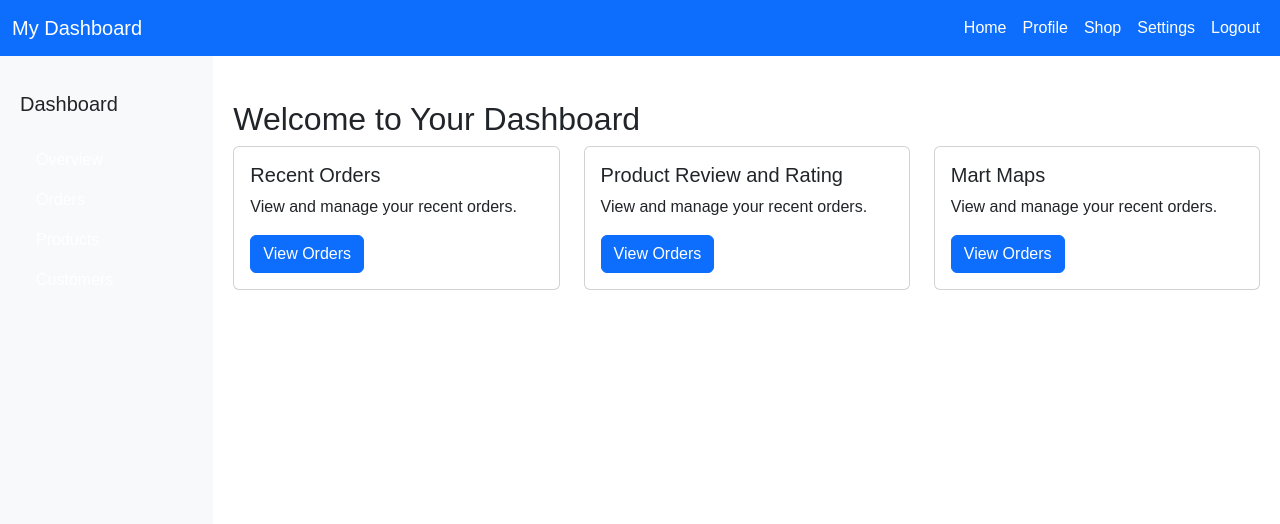
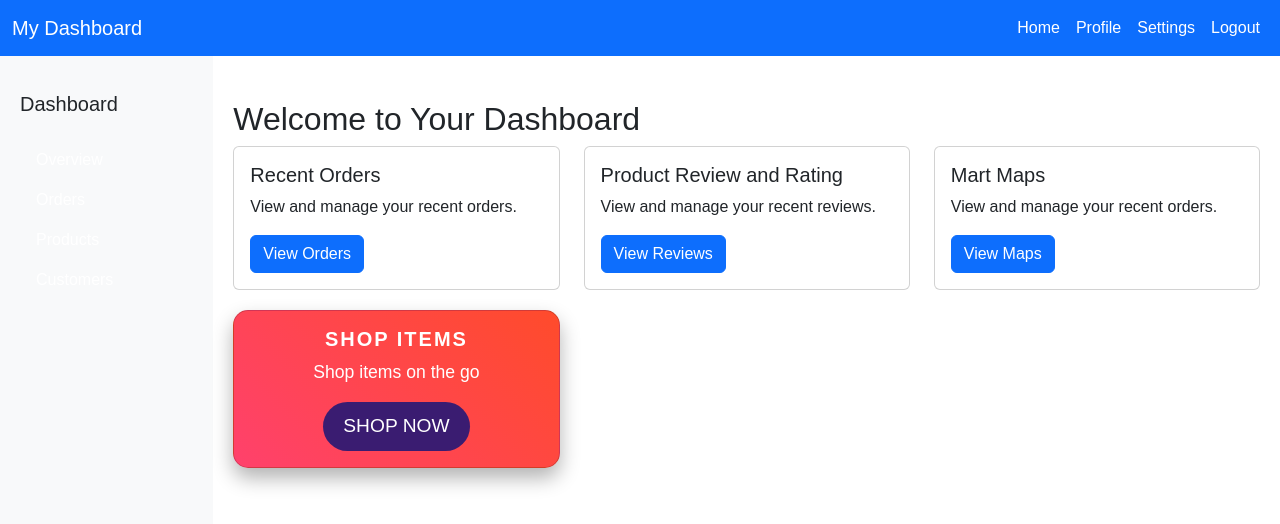
Before and after one commit to Sathwik279/walmartChallenge, a plain HTML site: page userDash.html in a window 1280 px wide. Drawn offline with nearby package versions, Linux system fonts and the light colour scheme.

Commit message:
modified the shop button

```diff
--- a/userDash.html
+++ b/userDash.html
@@ -76,9 +76,7 @@
                     <li class="nav-item">
                         <a class="nav-link" href="#">Profile</a>
                     </li>
-                    <li class="nav-item">
-                        <a class="nav-link" href="./fruitables-1.0.0/index.html">Shop</a>
-                    </li>
+
                     <li class="nav-item">
                         <a class="nav-link" href="#">Settings</a>
                     </li>
@@ -120,8 +118,8 @@
                         <div class="card">
                             <div class="card-body">
                                 <h5 class="card-title">Product Review and Rating</h5>
-                                <p class="card-text">View and manage your recent orders.</p>
-                                <a href="#" class="btn btn-primary">View Orders</a>
+                                <p class="card-text">View and manage your recent reviews.</p>
+                                <a href="#" class="btn btn-primary">View Reviews</a>
                             </div>
                         </div>
                     </div>
@@ -130,10 +128,22 @@
                             <div class="card-body">
                                 <h5 class="card-title">Mart Maps</h5>
                                 <p class="card-text">View and manage your recent orders.</p>
-                                <a href="#" class="btn btn-primary">View Orders</a>
+                                <a href="#" class="btn btn-primary">View Maps</a>
                             </div>
                         </div>
                     </div>
+                    <div class="col-lg-4 col-md-6 col-12">
+                        <div class="card" style="background: linear-gradient(45deg, #ff416c, #ff4b2b); border-radius: 15px; box-shadow: 0px 10px 20px rgba(0, 0, 0, 0.3);">
+                            <div class="card-body" style="color: #fff; text-align: center;">
+                                <h5 class="card-title" style="font-weight: bold; letter-spacing: 2px;">SHOP ITEMS</h5>
+                                <p class="card-text" style="font-size: 1.1em;">Shop items on the go</p>
+                                <a href="./fruitables-1.0.0/index.html" class="btn btn-primary" style="background: #3a1c71; border: none; padding: 10px 20px; font-size: 1.2em; border-radius: 25px; transition: background 0.3s ease;">
+                                    SHOP NOW
+                                </a>
+                            </div>
+                        </div>
+                    </div>
+
 
                 </div>
             </div>
```
